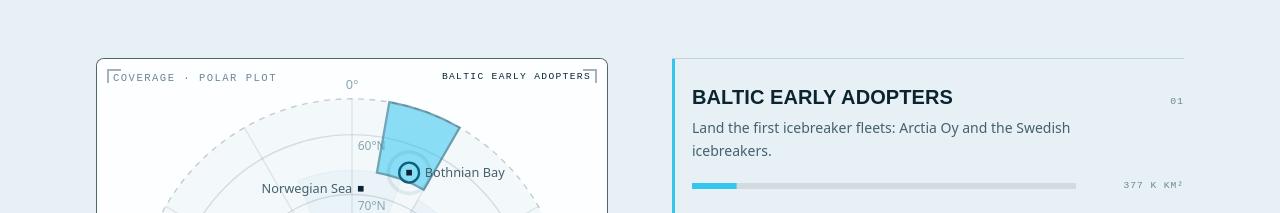
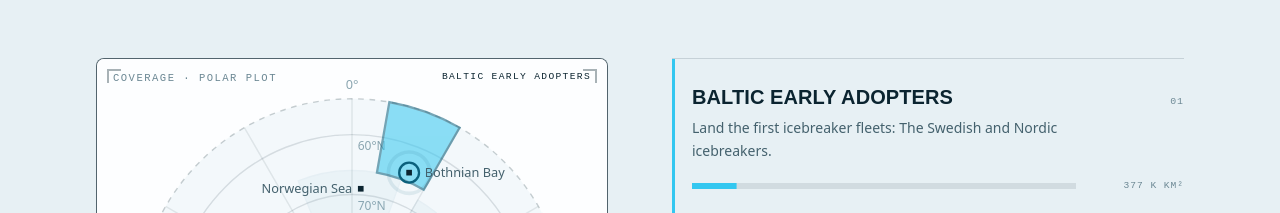
Before and after one commit to nimaema/GlaciaNav_web, a React (Vite) app: page / in a window 1280 px wide. Shown: the part 4945-5158 px from the top of the page. Built offline with nearby package versions, Linux system fonts and the light colour scheme.

Commit message:
Update body text for Baltic early adopters phase

```diff
--- a/src/content.ts
+++ b/src/content.ts
@@ -148,7 +148,7 @@
     {
       no: "01",
       title: "Baltic early adopters",
-      body: "Land the first icebreaker fleets: Arctia Oy and the Swedish icebreakers.",
+      body: "Land the first icebreaker fleets: The Swedish and Nordic icebreakers.",
     },
     {
       no: "02",
```
